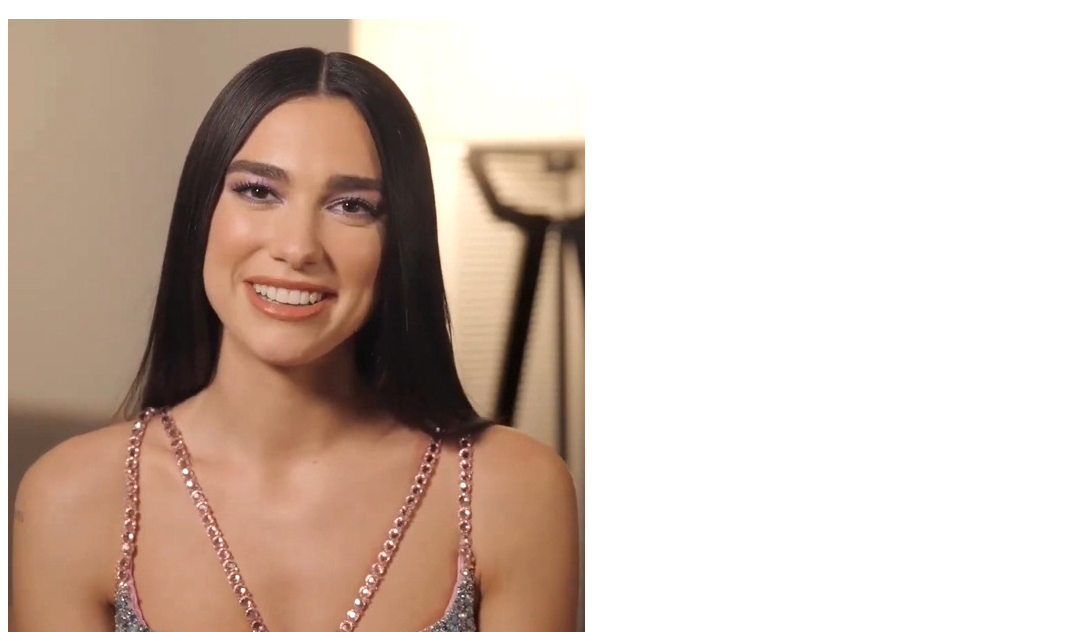
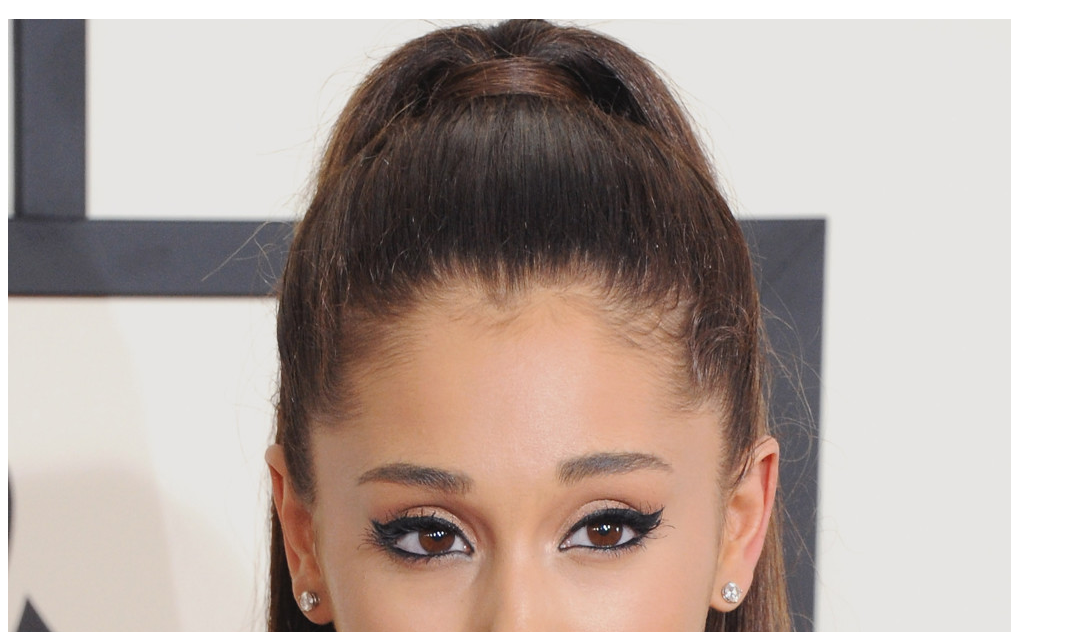
Before and after one commit to sakib3833/my-first-repo, a plain HTML site: page index.html in a window 1280 px wide. Shown: the part 168-800 px from the top of the page, without its empty margins (0-1066 px from the left). Drawn offline with Linux system fonts and the light colour scheme.

Commit message:
folder added

```diff
--- a/index.html
+++ b/index.html
@@ -10,6 +10,7 @@
     <h1>I can pushcode</h1>
     <h2>ggrfkjgnf</h2>
     <h1>fkjfkdjverj</h1>
+    <img src="images/ariana.jpg" alt="">
     <img src="dualipa.jpg" alt="">
 </body>
 </html>
```
Also changed, not shown: images/ariana.jpg (renamed from ariana.jpg).
